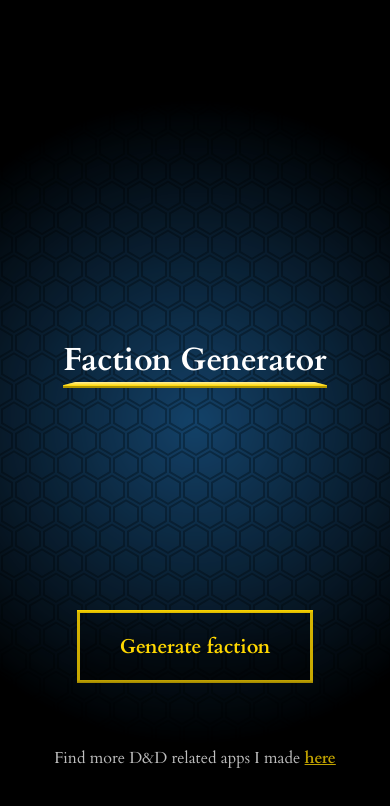
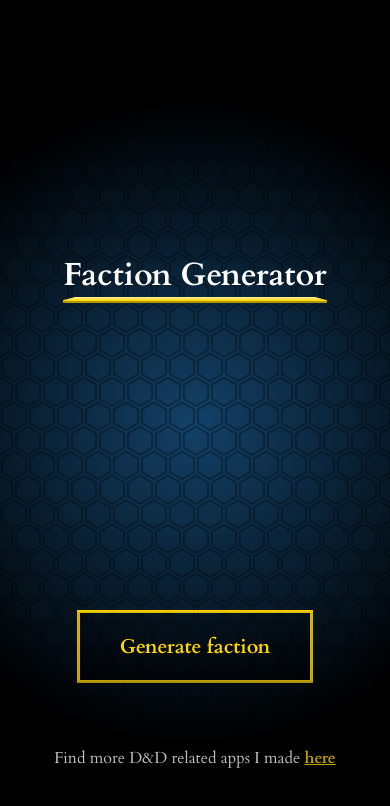
Before and after one commit to KoenHoogendoorn/faction-generator, a React (Create React App) app: page / in a window 390 px wide. Shown: the top 806 px of the page. Built offline with nearby package versions, Linux system fonts and the light colour scheme.

Commit message:
design fix: title higher on mobile

```diff
--- a/src/App.module.scss
+++ b/src/App.module.scss
@@ -415,7 +415,7 @@ h1 {
 
 @media screen and (max-width: 600px) {
   .TitleMiddle {
-    top: 40vh;
+    top: 30vh;
     font-size: 32px;
   }
   .TitleTop {
```
